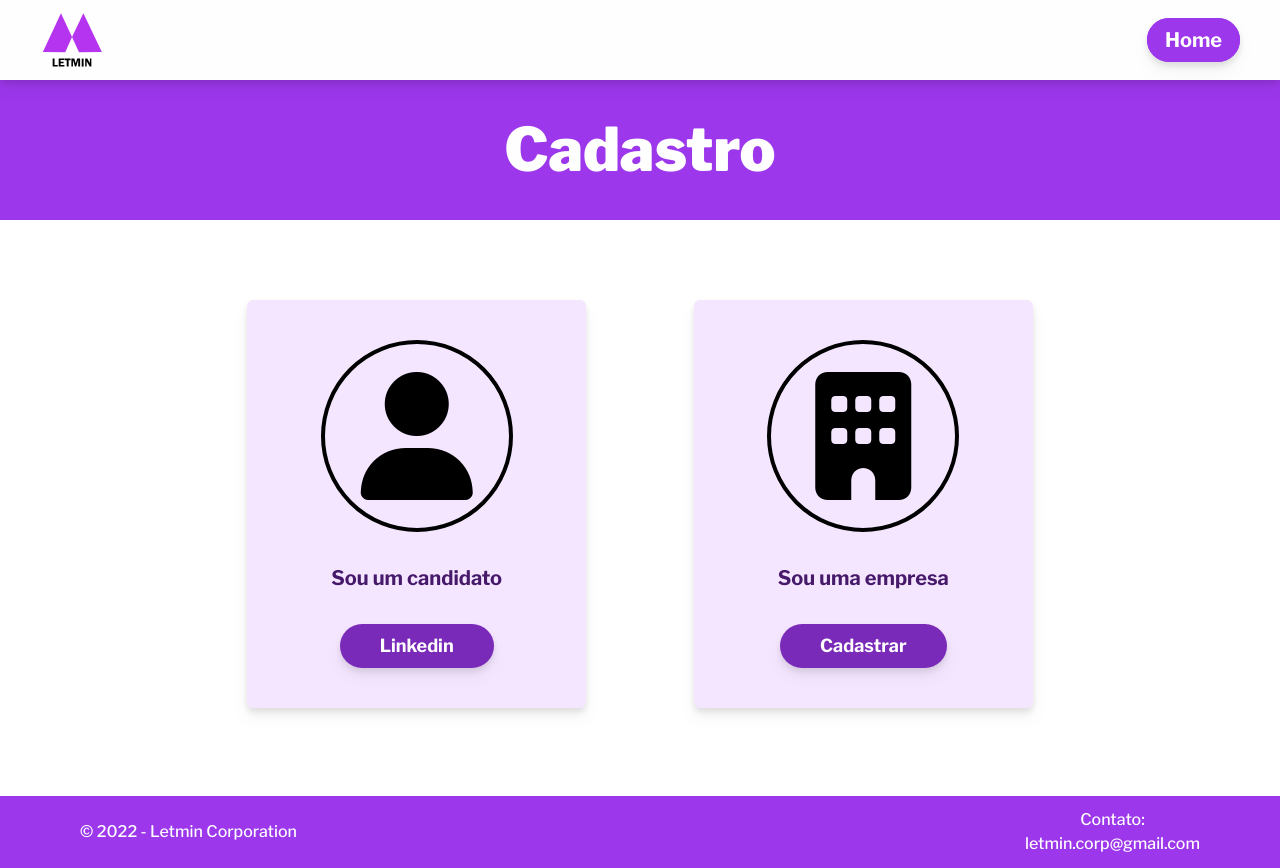
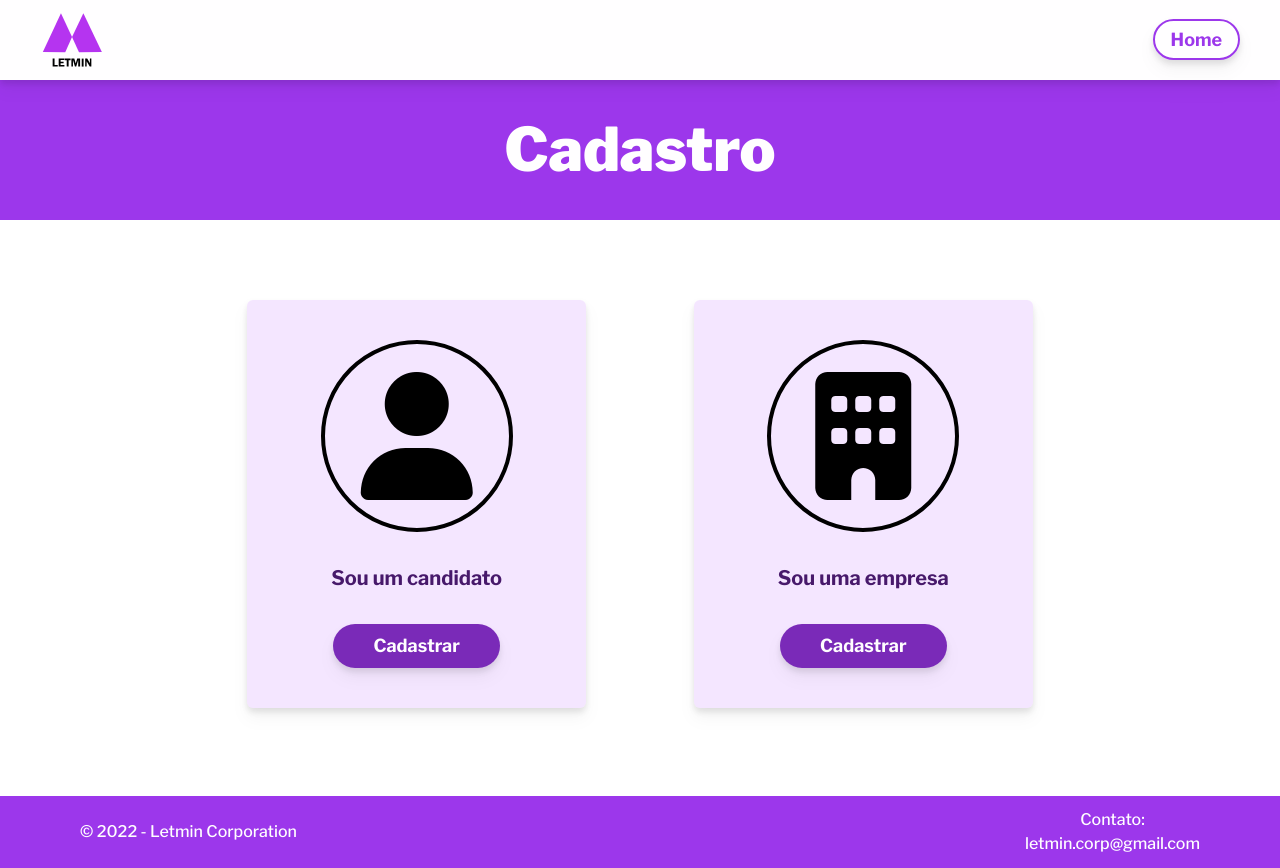
Before and after one commit to LETMIN-Corp/letmin-client, a React (Vite) app: page /register in a window 1280 px wide. Built offline with nearby package versions, Linux system fonts and the light colour scheme.

Commit message:
primary link changed

```diff
--- a/src/Components/Links/PrimaryLink.tsx
+++ b/src/Components/Links/PrimaryLink.tsx
@@ -8,7 +8,7 @@ interface ComponentInterface {
 const PrimaryLink : React.FC<ComponentInterface> = ({ text, path }) => {
     return (
         <Link
-            className='rounded-full md:text-xl text-white font-bold py-2 px-4 bg-primary drop-shadow-lg border-2 border-primary md:text-lg hover:bg-white hover:text-primary ease-out duration-200'
+            className='rounded-full bg-white text-primary font-bold py-2 px-4 drop-shadow-lg border-2 border-primary md:text-lg hover:text-white hover:bg-primary ease-out duration-200'
             to={ path }
         >
             { text }
--- a/src/views/CompanyRegister.tsx
+++ b/src/views/CompanyRegister.tsx
@@ -42,7 +42,7 @@ const CorpRegister : React.FC = () => {
         return registerData[type][data];
     }
 
-    function setValue(e: React.ChangeEvent<HTMLInputElement>) {
+    function setValue(e: React.ChangeEvent<HTMLInputElement | HTMLSelectElement>) {
         const { name, value } = e.target;
         const [type, data] = name.split('-');
 
@@ -130,7 +130,7 @@ const CorpRegister : React.FC = () => {
                                 <div className='md:flex justify-between w-full'>
                                     <TextInput placeholder='Data de Vencimento' size='medium' useMask={ MaskTypesEnum.date } type={ InputTypesEnum.text } consultPackage={ consultPackage } name='card-due' id='card-due' />
                                     <TextInput placeholder='CVV' size='small' useMask={ MaskTypesEnum.cvv }  type={ InputTypesEnum.text } consultPackage={ consultPackage } name='card-code' id='card-code' />
-                                    <SelectInput placeholder='Tipo' options={ cardTypes } size='small' consultPackage={ consultPackage } name='card-type' id='card-type' />
+                                    <SelectInput placeholder='Bandeira' options={ cardTypes } size='small' consultPackage={ consultPackage } name='card-type' id='card-type' />
                                 </div>
                             </form>
                         </>
--- a/src/views/Register.tsx
+++ b/src/views/Register.tsx
@@ -15,7 +15,7 @@ const Register : React.FC = () => {
                             {
                                 icon: 'fa-solid fa-user',
                                 title: 'Sou um candidato',
-                                text: 'Linkedin',
+                                text: 'Cadastrar',
                                 path: '',
                             },
                             {
```
